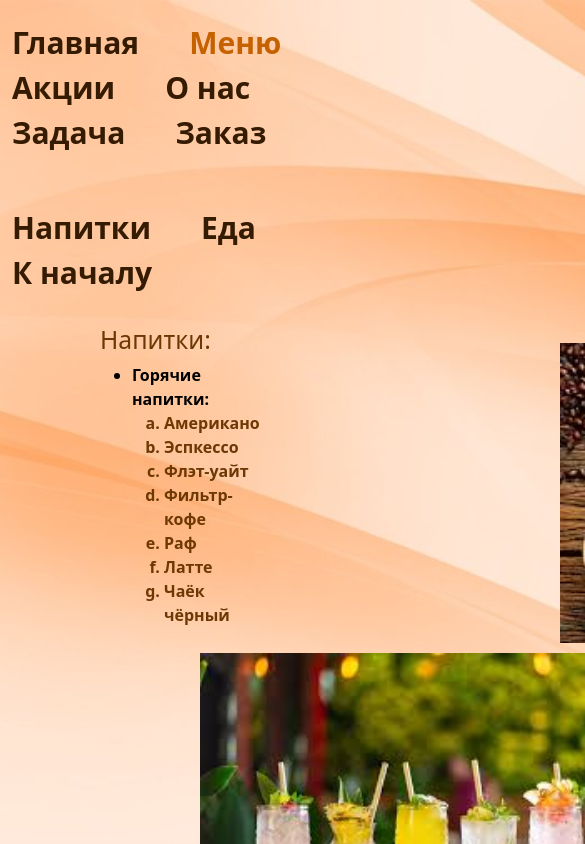
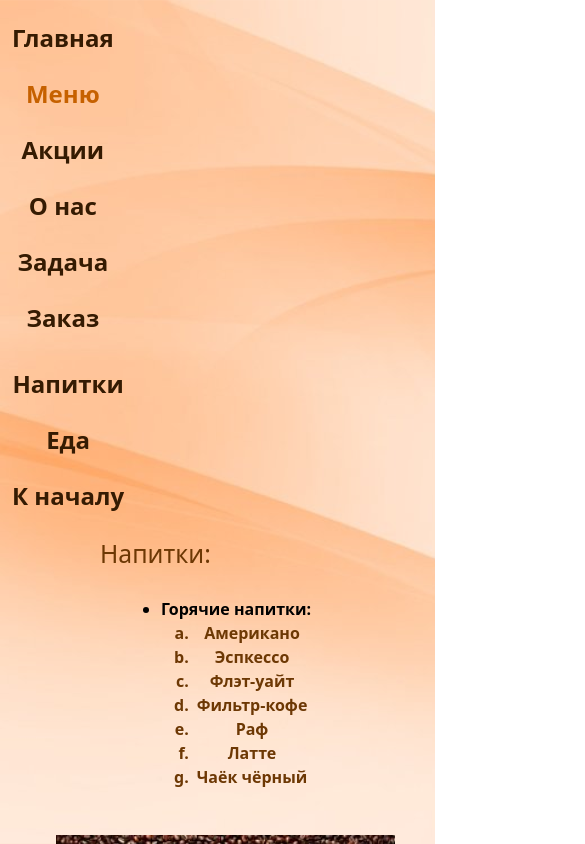
Before and after one commit to mashshaya/site_2, a plain HTML site: page menu.html in a window 390 px wide. Shown: the top 844 px of the page, 585 px wide, since content can reach past the window. Drawn offline with nearby package versions, Linux system fonts and the light colour scheme.

Commit message:
site.css

```diff
--- a/site.css
+++ b/site.css
@@ -15,6 +15,25 @@ margin-bottom: 30px;
 .header-line{
 padding-top: 20px;
 display: flex;
+flex-wrap: wrap;
+}
+
+@media (max-width: 768px) {
+    .nav {
+        flex-direction: column;
+    }
+
+    .nav-item {
+        margin-right: 0;
+        margin-bottom: 1rem;
+    }
+}
+.nav {
+    display: flex;
+    flex-wrap: wrap;
+gap: 20px;
+display: flex;
+    justify-content: space-between;
 }
 
 .nav-item{
@@ -22,13 +41,30 @@ color: #351b02;
 align-items: center;
 text-decoration: none;
 font-weight: 700;
-font-size: 30px;
 transition: color 0.2s linear;
-margin-right: 50px;
+ margin-right: 3rem;
+    font-size: 1.5rem;
 }
 
 .nav-item:hover{
 color: #c5670a
+}
+
+@media (max-width: 768px) {
+    .container {
+        margin: 0 20px;
+    }
+
+    .nav {
+        flex-direction: column;
+        align-items: flex-start;
+    }
+
+    .nav-item {
+        font-size: 24px;
+        margin-right: 0;
+        margin-bottom: 10px;
+    }
 }
 
 .header-title{
@@ -48,20 +84,46 @@ margin-top: 15px;
 
 .header-down{
 display: flex;
+flex-direction: column;
+align-items: center;
+}
+
+@media (max-width: 768px) {
+    .container {
+        margin: 0 20px;
+    }
+
+    .header-title {
+        font-size: 36px;
+    }
+
+    .header-text {
+        font-size: 16px;
+        width: auto;
+        text-align: center;
+    }
+
+    .nav-item {
+        font-size: 24px;
+        margin-right: 20px;
+        margin-bottom: 10px;
+    }
 }
 
 img{
 margin: 30px 30px;
 }
 
-.drinks-holder{
-display: flex;
-margin: 0px 100px;
+.drinks-holder {
+    display: flex;
+    margin: 0 20px;
+    flex-wrap: wrap;
+    justify-content: flex-start;
 }
 
-.img2{
-margin-left: 300px;
-margin-top: -20px;
+.img2 {
+    width: 100%;
+    height: auto;
 }
 
 .drinks-main{
@@ -70,19 +132,46 @@ margin-left: 100px;
 color: #6d3804;
 }
 
-.drinks-title{
-font-weight: 700;
+.drinks-title {
+    font-weight: 700;
+    margin-left: 50px;
+margin-top: 20px;
+}
+
+.lemonade-title{
+margin-left: 50px;
+margin-top: 20px;
 }
 
 .lemonade-holder{
 display: flex;
-margin: 0px -100px;
+margin: 0px 20px;
 font-weight: 700;
+flex-wrap: wrap;
+}
+
+@media (max-width: 768px) {
+    .drinks-holder, .lemonade-holder {
+        flex-direction: column;
+        align-items: center;
+        margin: 0;
+    }
+
+    .nav {
+        flex-direction: column;
+        align-items: center;
+        gap: 10px;
+    }
+
+    .drinks-title, .lemonade-title {
+        text-align: center;
+    }
 }
 
 .discount{
 color: #6d3804;
 margin-top: 80px;
+text-align: center;
 }
 
 .map img {
@@ -94,8 +183,15 @@ padding-top: 80px;
 }
 
 .img8{
-margin: 0px 390px;
+margin: 0px 300px;
+display: inline-block;
+max-width: 100%;
+margin-left: 140px;
 }
+
+.img8 img {
+    max-width: 100%;
+    height: auto;
 
 .feedback {
     padding: 10px 0;
@@ -106,6 +202,14 @@ margin: 10px auto;
 width: 500px;
 }
 
+.photolemonade {
+    margin-left: 120px;
+
+.photofood, .photolemonade {
+flex: 1;
+max-width: 500px;
+}
+}
 
 .feedback form label {
     font-size: 18px;
@@ -178,10 +282,10 @@ margin-left: 210px;
 
 table {
 background-image: url('back.avif');
-background-size: cover; /* Заставляет фон растягиваться по размеру ячейки */
-border: 2px  black; /* Устанавливаем черные границы */
+background-size: cover;
+border: 2px  black;
 }
 
 th {
-border: 2px solid black; /* Устанавливаем черные границы для ячеек */
+border: 2px solid black;
 }
```
